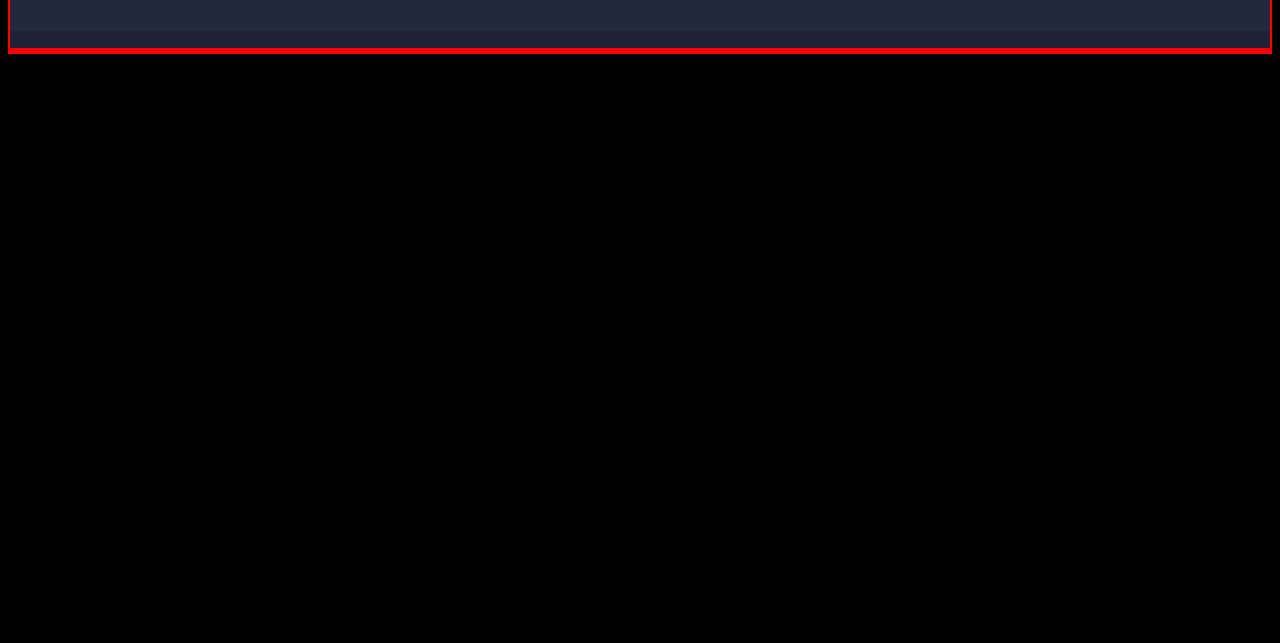
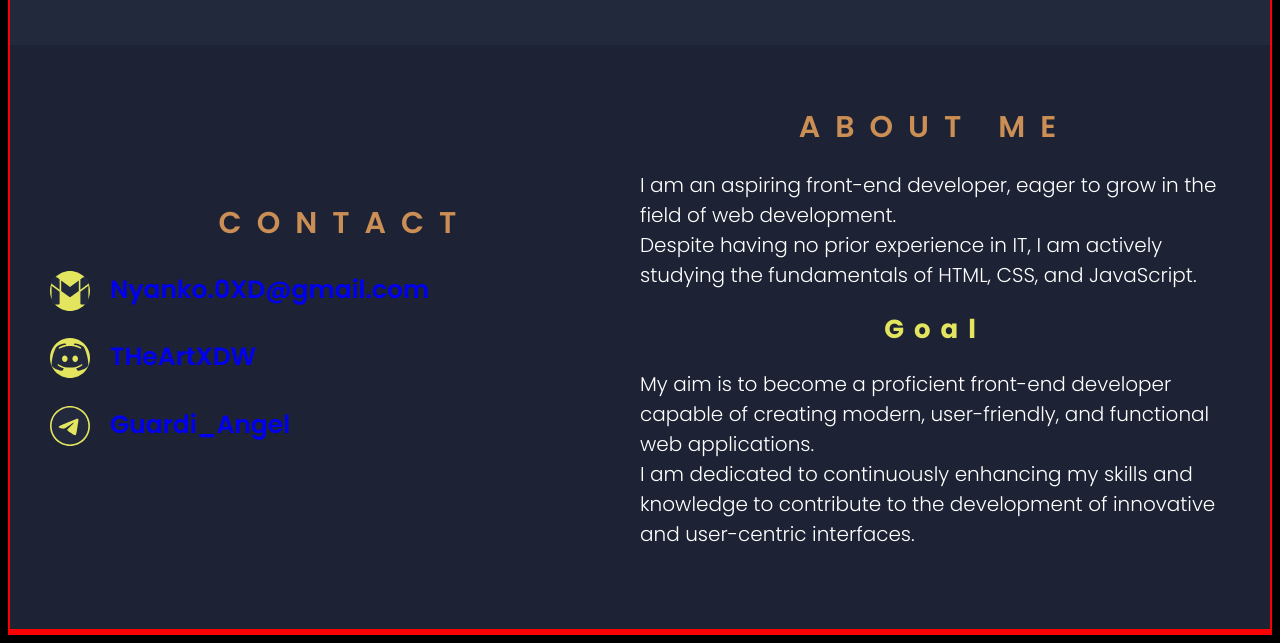
Before and after one commit to THeArtXDW/rsschool-cv, a plain HTML site: page index.html in a window 1280 px wide. Shown: the part 667-1310 px from the top of the page. Before the commit the page ends 800 px from the top, so only its background shows below. Drawn offline with Linux system fonts and the light colour scheme; a web font is replaced by a local one.

Commit message:
feat: make a contact and about me section

```diff
--- a/index.html
+++ b/index.html
@@ -60,13 +60,41 @@
         </div>
       </section>
 
-      <section class="section" id="contact">
-        <h2 class="section-title"></h2>
-      </section>
+      <div class="contact-about-me-wrapper">
+        <section class="section section-size" id="contact">
+          <h2 class="section-title">Contact
+            <ul class="contact-list">
+              <li class="contact-item">
+                <a class="contact-link" href="mailto:nyanko.0xd@gmail.com" target="_blank"
+                  rel="noopener noreferrer">Nyanko.0XD@gmail.com</a>
+              </li>
+              <li class="contact-item">
+                <a class="contact-link" href="https://discordapp.com/users/1214430850763198537/" target="_blank"
+                  rel="noopener noreferrer">THeArtXDW</a>
+              </li>
+              <li class="contact-item">
+                <a class="contact-link" href="https://t.me/Guardi_Angel" target="_blank"
+                  rel="noopener noreferrer">Guardi_Angel</a>
+              </li>
+            </ul>
+          </h2>
+        </section>
 
-      <section class="section" id="about-me">
-        <h2 class="section-title"></h2>
-      </section>
+        <section class="section section-size" id="about-me">
+          <h2 class="section-title">About me</h2>
+          <p class="about-me-text">I am an aspiring front-end developer, eager to grow in the field of web development.
+            <br>Despite having no prior experience in IT, I am actively studying the fundamentals of HTML, CSS, and
+            JavaScript.
+          </p>
+          <h3 class="section-subtitle">Goal</h3>
+          <p class="about-me-text">My aim is to become a proficient front-end developer capable of creating modern,
+            user-friendly, and
+            functional web applications. <br>I am dedicated to continuously enhancing my skills and knowledge to
+            contribute
+            to the development of innovative and user-centric interfaces.</p>
+        </section>
+      </div>
+
 
       <section class="section" id="skills">
         <h2 class="section-title"></h2>
--- a/style.css
+++ b/style.css
@@ -8,7 +8,7 @@ html {
 
 body {
   font-family: "Poppins", sans-serif;
-  font-size: 14px;
+  font-size: 20px;
   line-height: 1.5;
   font-weight: 400;
   color: #ffffff;
@@ -51,6 +51,10 @@ body {
   /* border: 1px solid #ff0000; */
 }
 
+.section-size {
+  width: 50%;
+}
+
 .profile-section {
   background-color: #22293d;
 }
@@ -76,9 +80,96 @@ body {
 }
 
 .section-title {
-  font-size: ;
-  font-weight: ;
-  color: ;
+  margin: 20px;
+  font-size: 30px;
+  font-weight: 600;
+  text-align: center;
+  color: #cb8e55;
+  text-transform: uppercase;
+  letter-spacing: 15px;
+}
+
+.contact-about-me-wrapper {
+  display: flex;
+  justify-content: space-evenly;
+  align-items: center;
+  padding: 40px;
+}
+
+.contact-list {
+  position: relative;
+  font-size: 25px;
+  text-align: left;
+  list-style: none;
+  text-transform: none;
+  letter-spacing: normal;
+}
+
+.contact-item {
+  margin-bottom: 30px;
+}
+
+.contact-item::before {
+  content: "";
+  position: absolute;
+  left: -20px;
+  width: 40px;
+  height: 40px;
+  background-size: contain;
+  background-repeat: no-repeat;
+}
+
+.contact-item:nth-child(1)::before {
+  background-image: url("assets/svg/icons8-gmail.svg");
+}
+
+.contact-item:nth-child(2)::before {
+  background-image: url("assets/svg/icons8-discord.svg");
+}
+
+.contact-item:nth-child(3)::before {
+  background-image: url("assets/svg/icons8-telegram.svg");
+}
+
+.contact-link {
+  text-decoration: none;
+  transition: color 1s;
+}
+
+@keyframes color-change {
+  0% {
+    color: #ff0000;
+  }
+
+  25% {
+    color: #00ff00;
+  }
+
+  50% {
+    color: #0000ff;
+  }
+
+  100% {
+    color: #ff0000;
+  }
+}
+
+.contact-link:hover {
+  text-decoration: underline;
+  animation: color-change 4s infinite;
+}
+
+.about-me-text {
+  font-weight: 300;
+}
+
+.section-subtitle {
+  margin: 20px;
+  font-size: 26px;
+  font-weight: 700;
+  text-align: center;
+  color: #e3e55e;
+  letter-spacing: 10px;
 }
 
 .footer {
```
Also changed, not shown: assets/svg/icons8-discord.svg (added), assets/svg/icons8-gmail.svg (added), assets/svg/icons8-telegram.svg (added).
